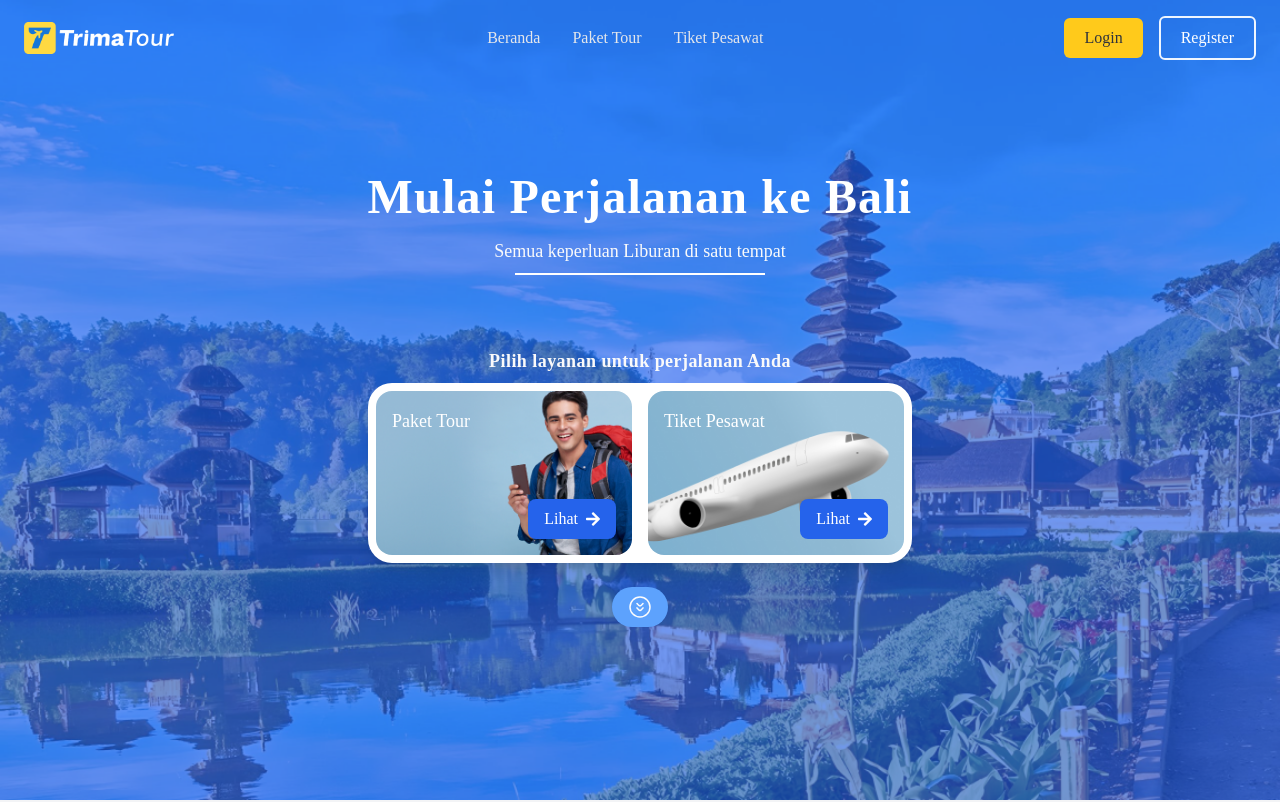
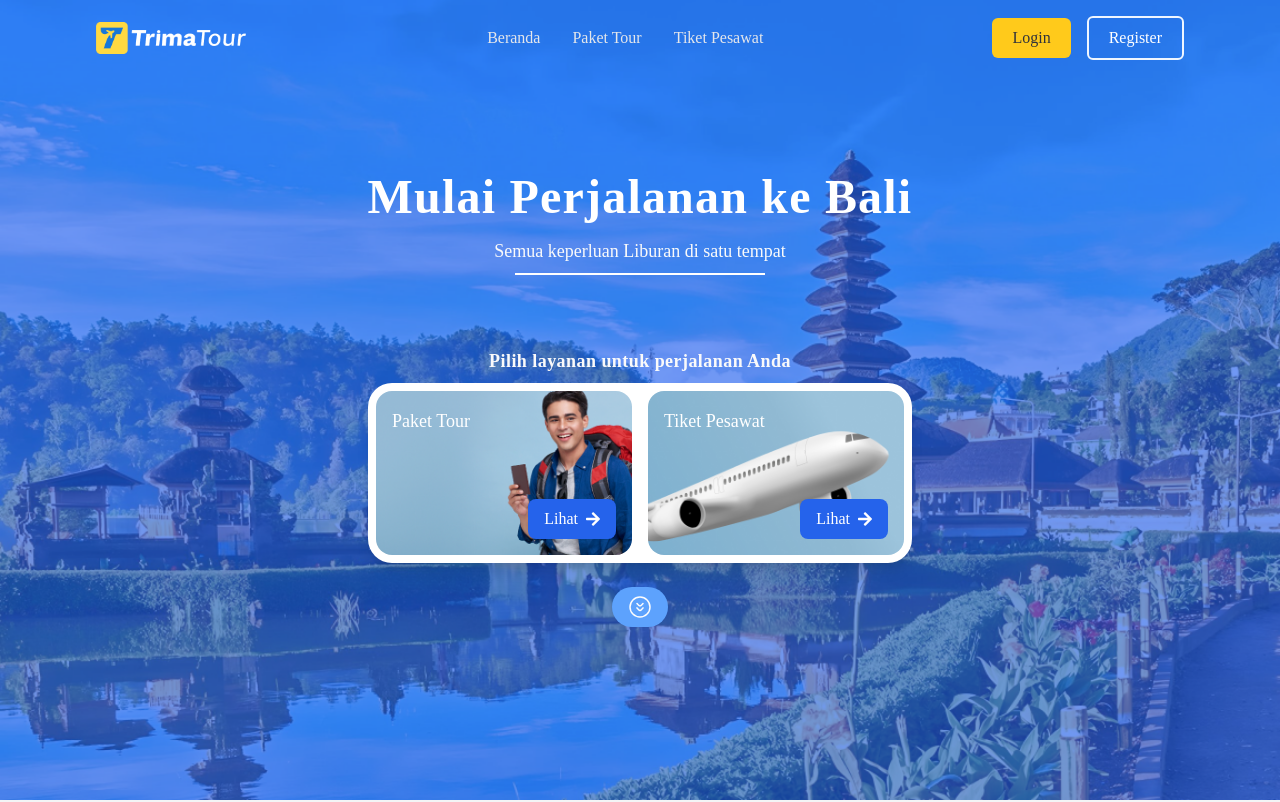
Before and after one commit to fauzanmuh/TrimaTour, a plain HTML site: page index.html in a window 1280 px wide. Shown: the top 802 px of the page. Drawn offline with nearby package versions, Linux system fonts and the light colour scheme.

Commit message:
update position header

```diff
--- a/index.html
+++ b/index.html
@@ -132,7 +132,7 @@
       class="fixed top-0 left-0 w-full text-white z-20 bg-transparent transition-colors duration-300"
     >
       <div
-        class="container mx-auto flex justify-between items-center py-4 px-6"
+        class="container mx-auto flex justify-between items-center py-4 px-6 md:px-4 lg:px-24"
       >
         <!-- Logo -->
         <div class="flex items-center">
```
